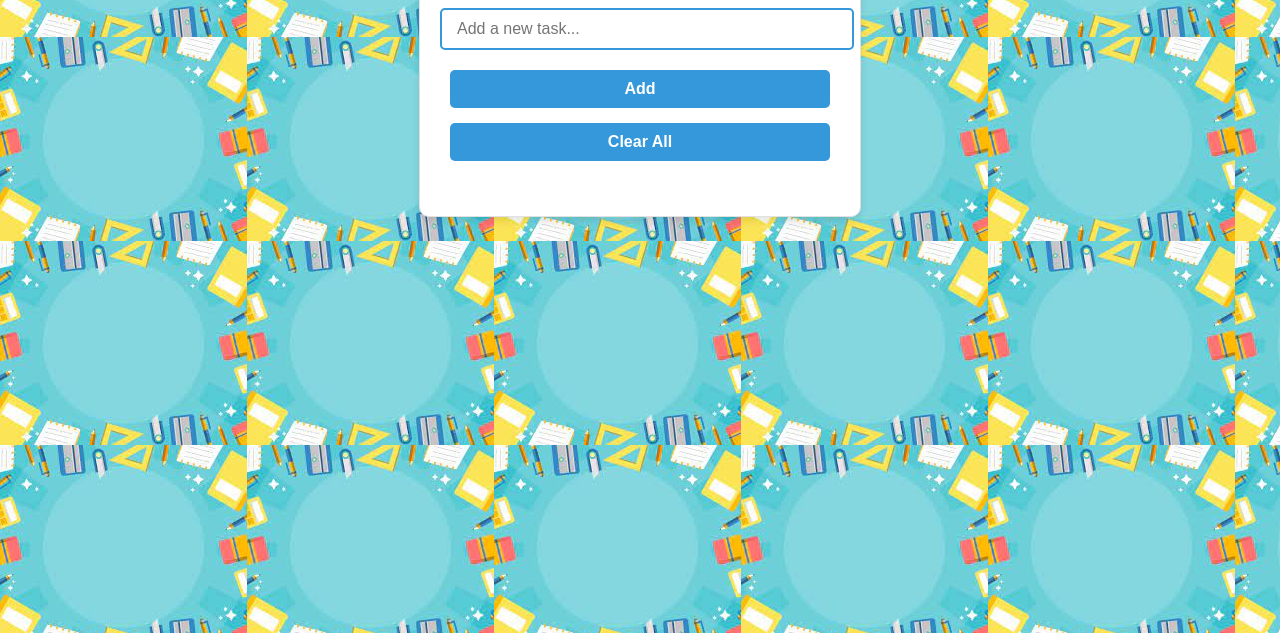
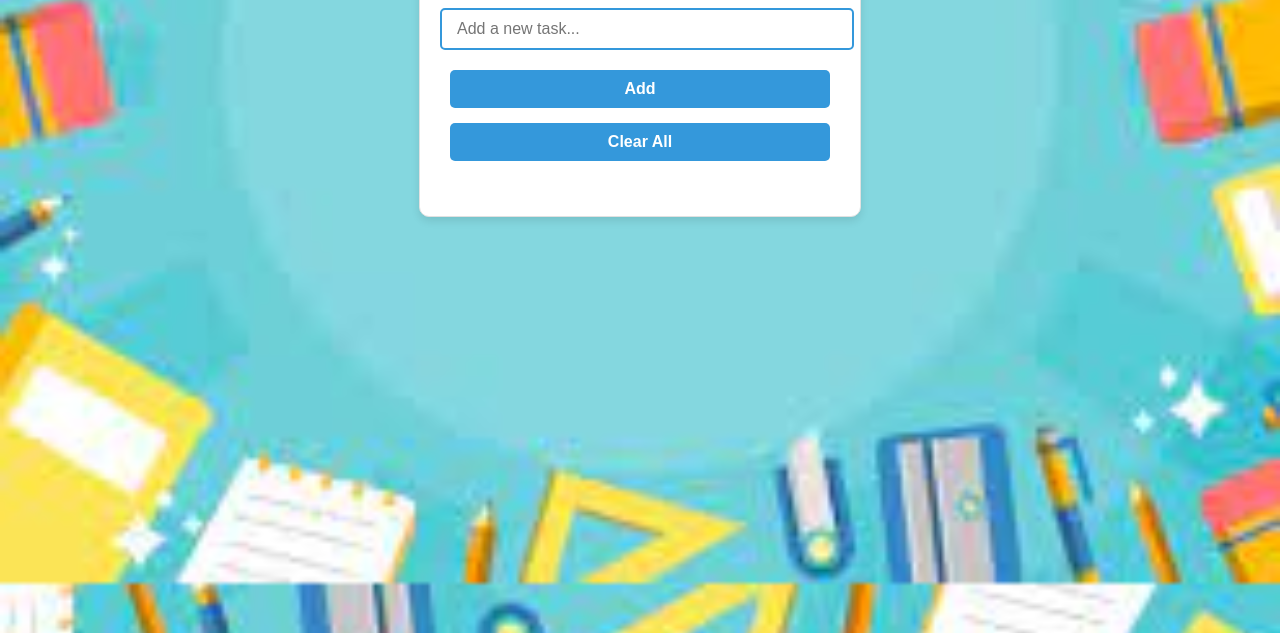
Before and after one commit to irm1005-itec1005-fall-2023/assignment-04-Yunis1111, a plain HTML site: page index.html in a window 1280 px wide. Shown: the part 167-800 px from the top of the page. Drawn offline with Linux system fonts and the light colour scheme.

Commit message:
TD REDBACKS

```diff
--- a/style.css
+++ b/style.css
@@ -1,10 +1,12 @@
 body {
-  font-family: 'Segoe UI', Tahoma, Geneva, Verdana, sans-serif; /* Professional font */
+  font-family: 'Segoe UI', Tahoma, Geneva, Verdana, sans-serif;
   background-color: #f4f9fc;
   color: #333;
   text-align: center;
   padding: 20px;
   background-image: url(./images/myimages/Assignment\ 4.jpg);
+  background-size: cover;
+  background-position: center;
 }
 
 .todo-container {
```
